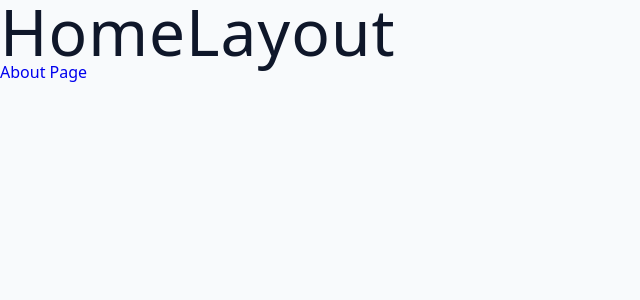
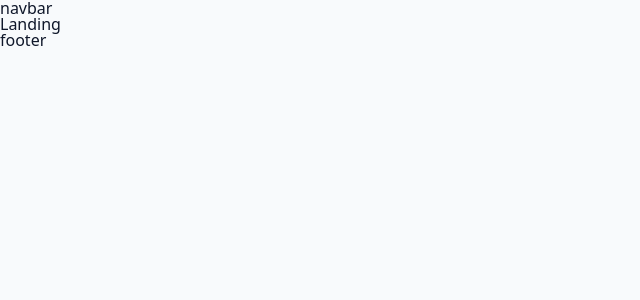
Before and after one commit to sun-n-y/foodRecipes-, a React (Vite) app: page / in a window 1280 px wide. Shown: the top 300 px of the page, without its empty margins (0-640 px from the left). Built offline with nearby package versions, Linux system fonts and the light colour scheme.

Commit message:
add nested pages

```diff
--- a/src/App.jsx
+++ b/src/App.jsx
@@ -5,10 +5,24 @@
   {
     path: '/',
     element: <HomeLayout />,
-  },
-  {
-    path: '/about',
-    element: <About />,
+    children: [
+      {
+        index: true,
+        element: <Landing />,
+      },
+      {
+        path: 'Recipe',
+        element: <Recipe />,
+      },
+      {
+        path: 'newsletter',
+        element: <NewsLetter />,
+      },
+      {
+        path: 'about',
+        element: <About />,
+      },
+    ],
   },
 ]);
 
--- a/src/pages/HomeLayout.jsx
+++ b/src/pages/HomeLayout.jsx
@@ -1,10 +1,11 @@
-import { Link } from 'react-router-dom';
+import { Outlet } from 'react-router-dom';
 
 const HomeLayout = () => {
   return (
     <div>
-      <h1>HomeLayout</h1>
-      <Link to="/about">About Page</Link>
+      <nav>navbar</nav>
+      <Outlet />
+      <footer>footer</footer>
     </div>
   );
 };
```
Also changed, not shown: 1 other file (tests, documents, lock files or other folders).
